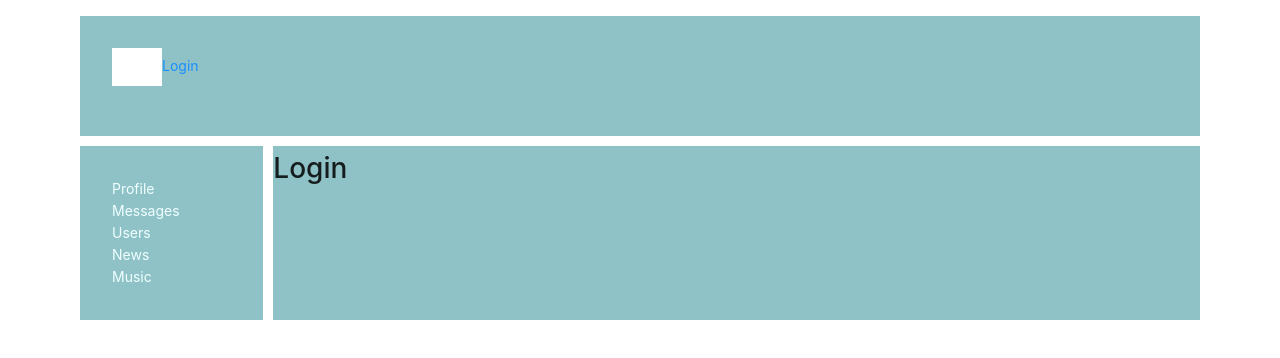
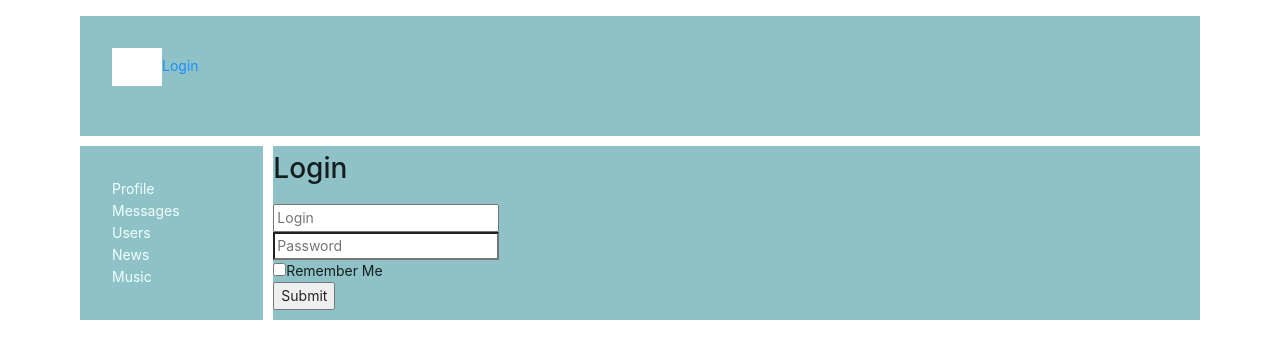
Before and after one commit to 3admitry/react-social-network, a React (Create React App) app: page /login in a window 1280 px wide. Shown: the top 358 px of the page. Built offline with nearby package versions, Linux system fonts and the light colour scheme; no server answers; grey boxes are pictures that could not be loaded.

Commit message:
add login logic

```diff
--- a/package.json
+++ b/package.json
@@ -15,6 +15,7 @@
     "axios": "^0.27.2",
     "react": "^17.0.2",
     "react-dom": "^17.0.2",
+    "react-hook-form": "^7.32.2",
     "react-redux": "^8.0.1",
     "react-router-dom": "^6.2.2",
     "react-scripts": "5.0.0",
--- a/src/api/api.js
+++ b/src/api/api.js
@@ -55,6 +55,18 @@ export const API = {
                     return response.data;
                 })
         },
+        login(payload) {
+            return instance.post('auth/login', {
+                email: payload.email,
+                password: payload.password,
+                rememberMe: payload.rememberMe,
+                captcha: false,
+            })
+                .then((response) => {
+                    return response.data;
+                })
+        },
+
     },
 
 
--- a/src/components/Login/Login.jsx
+++ b/src/components/Login/Login.jsx
@@ -1,9 +1,44 @@
 import React from 'react';
+import {useForm} from "react-hook-form";
+import {API} from "../../api/api";
 
 const Login = () => {
+    const {register, handleSubmit, watch, formState: {errors}} = useForm();
+    //const onSubmit = data => console.log(data);
+
+    console.log(watch("login")); // watch input value by passing the name of it
+    console.log(watch("password")); // watch input value by passing the name of it
+
+    const onSubmit = (data) => {
+        console.log(API.auth.login(data));
+    }
+
     return (
         <div>
             <h1>Login</h1>
+            <form onSubmit={handleSubmit(onSubmit)}>
+                <div>
+                    {/* register your input into the hook by invoking the "register" function */}
+                    <input type={'email'} placeholder={'Login'} {...register("email", {required: true})} />
+                    {errors.email && <span>This field is required</span>}
+                </div>
+
+                <div>
+                    {/* include validation with required or other standard HTML validation rules */}
+                    <input type={'password'} placeholder={'Password'} {...register("password", {required: true})} />
+                    {/* errors will return when field validation fails  */}
+                    {errors.password && <span>This field is required</span>}
+                </div>
+
+                <div>
+                    <input type={'checkbox'} {...register("rememberMe")} />
+                    Remember Me
+                </div>
+
+                <div>
+                    <input type="submit"/>
+                </div>
+            </form>
         </div>
     );
 };
--- a/src/redux/authReducer.js
+++ b/src/redux/authReducer.js
@@ -36,4 +36,6 @@ export const getAuth = () => (dispatch) => {
         }
     })
 }
+
+
 export default authReducer;
```
Also changed, not shown: 1 other file (tests, documents, lock files or other folders).
